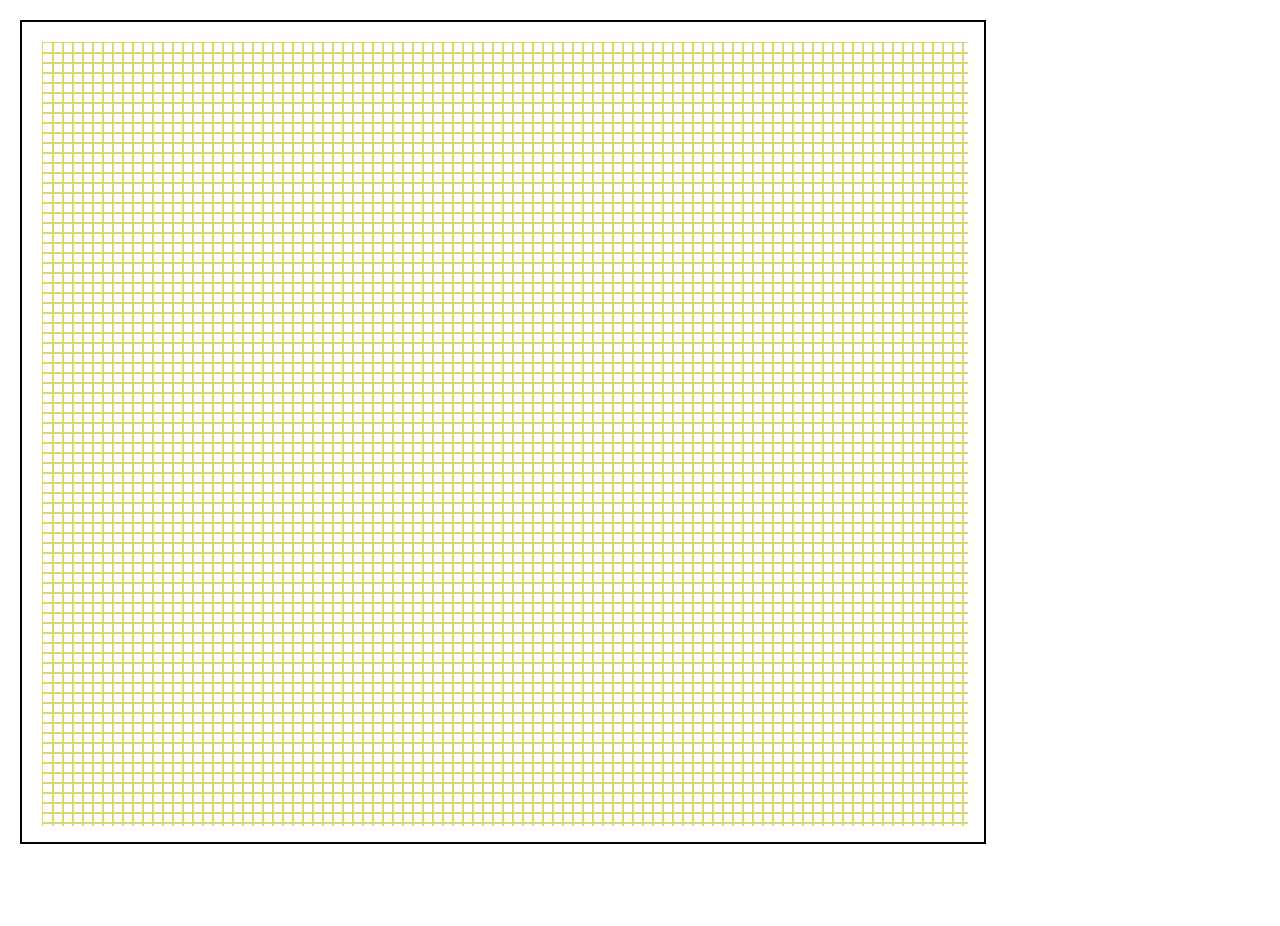
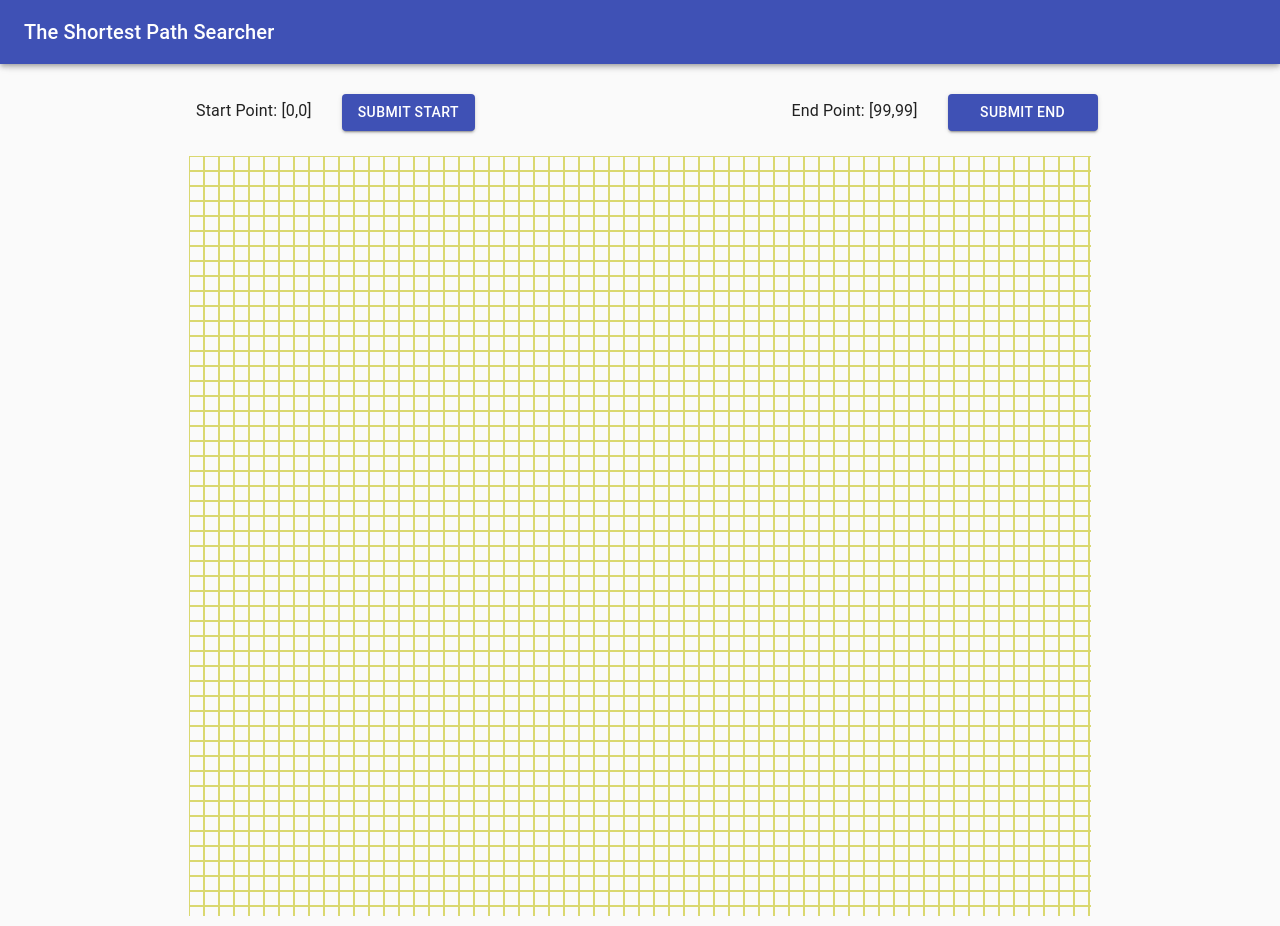
Before and after one commit to katrinDev/shortest-path, a React (Create React App) app: page / in a window 1280 px wide. Before the commit the page ends 864 px from the top, so only its background shows below. Built offline with nearby package versions, Linux system fonts and the light colour scheme.

Commit message:
add basic layout

```diff
--- a/package.json
+++ b/package.json
@@ -3,6 +3,9 @@
   "version": "0.1.0",
   "private": true,
   "dependencies": {
+    "@fontsource/roboto": "^5.0.8",
+    "@material-ui/core": "^4.12.4",
+    "@material-ui/icons": "^4.11.3",
     "@testing-library/jest-dom": "^5.14.1",
     "@testing-library/react": "^13.0.0",
     "@testing-library/user-event": "^13.2.1",
--- a/src/App.tsx
+++ b/src/App.tsx
@@ -2,6 +2,7 @@ import React from "react";
 import "./App.css";
 import executeAlgorithm from "./algorithm/algorithmTimeCounter";
 import MainGrid from "./components/mainGrid/MainGrid";
+import HideAppBar from "./components/appBar/HideAppBar";
 
 function App() {
   const myGrid = [
@@ -15,6 +16,10 @@ function App() {
 
   return (
     <div className="App">
+      <HideAppBar>
+        <></>
+      </HideAppBar>
+
       <MainGrid />
     </div>
   );
--- /dev/null
+++ b/src/components/appBar/HideAppBar.tsx
@@ -0,0 +1,40 @@
+import React from "react";
+import AppBar from "@material-ui/core/AppBar";
+import Toolbar from "@material-ui/core/Toolbar";
+import Typography from "@material-ui/core/Typography";
+import CssBaseline from "@material-ui/core/CssBaseline";
+import useScrollTrigger from "@material-ui/core/useScrollTrigger";
+import Slide from "@material-ui/core/Slide";
+
+interface Props {
+  children: React.ReactElement;
+}
+
+function HideOnScroll(props: Props) {
+  const { children } = props;
+  const trigger = useScrollTrigger();
+
+  return (
+    <Slide appear={false} direction="down" in={!trigger}>
+      {children}
+    </Slide>
+  );
+}
+
+export default function HideAppBar(props: Props) {
+  return (
+    <>
+      <React.Fragment>
+        <CssBaseline />
+        <HideOnScroll {...props}>
+          <AppBar>
+            <Toolbar>
+              <Typography variant="h6">The Shortest Path Searcher</Typography>
+            </Toolbar>
+          </AppBar>
+        </HideOnScroll>
+        <Toolbar />
+      </React.Fragment>
+    </>
+  );
+}
--- /dev/null
+++ b/src/components/buttonsHeader/ButtonsHeader.tsx
@@ -0,0 +1,51 @@
+import { Box, Grid, Button, Typography } from "@material-ui/core";
+import Position from "../../algorithm/basicClasses/positionClass";
+
+type ButtonsHeaderProps = {
+  startPoint: Position;
+  endPoint: Position;
+};
+
+export default function ButtonsHeader({
+  startPoint,
+  endPoint,
+}: ButtonsHeaderProps) {
+  return (
+    <Box style={{ margin: 15, marginTop: 30 }}>
+      <Grid container spacing={2}>
+        <Grid item xs={6}>
+          <Typography
+            variant="body1"
+            style={{
+              display: "inline-block",
+              marginRight: "30px",
+            }}
+          >
+            Start Point: {`[${startPoint.x},${startPoint.y}]`}
+          </Typography>
+          <Button variant="contained" color="primary">
+            Submit start
+          </Button>
+        </Grid>
+        <Grid item xs={6}>
+          <Typography
+            variant="body1"
+            style={{
+              display: "inline-block",
+              marginRight: "30px",
+            }}
+          >
+            End Point: {`[${endPoint.x},${endPoint.y}]`}
+          </Typography>
+          <Button
+            variant="contained"
+            color="primary"
+            style={{ minWidth: "150px" }}
+          >
+            Submit end
+          </Button>
+        </Grid>
+      </Grid>
+    </Box>
+  );
+}
--- a/src/components/mainGrid/MainGrid.css
+++ b/src/components/mainGrid/MainGrid.css
@@ -1,9 +1,7 @@
 .list {
-  margin: 20px;
-  padding: 20px;
+  padding: 10px;
   height: calc(100vh - 20px);
   width: 72vw;
-  border: 2px solid black;
 }
 
 .cell {
--- a/src/components/mainGrid/MainGrid.tsx
+++ b/src/components/mainGrid/MainGrid.tsx
@@ -2,6 +2,11 @@ import { Grid, AutoSizer } from "react-virtualized";
 import { useState } from "react";
 import "./MainGrid.css";
 import Position from "../../algorithm/basicClasses/positionClass";
+import Button from "@material-ui/core/Button";
+import { Box, Container, Typography } from "@material-ui/core";
+import { findByLabelText } from "@testing-library/react";
+import HideAppBar from "../appBar/HideAppBar";
+import ButtonsHeader from "../buttonsHeader/ButtonsHeader";
 
 interface RenderCellProps {
   columnIndex: number;
@@ -13,8 +18,8 @@ interface RenderCellProps {
 export default function MainGrid() {
   const columnCount = 100;
   const rowCount = 100;
-  const columnWidth = 10;
-  const rowHeight = 10;
+  const columnWidth = 15;
+  const rowHeight = 15;
 
   const grid = Array(rowCount)
     .fill(0)
@@ -23,7 +28,8 @@ export default function MainGrid() {
   const [cellsStyles, setCellsStyles] = useState<{
     [position: string]: React.CSSProperties;
   }>({});
-  const [startPoint, setStartPoint] = useState<Position>();
+  const [startPoint, setStartPoint] = useState<Position>(new Position(0, 0));
+  const [endPoint, setEndPoint] = useState<Position>(new Position(99, 99));
 
   const onCellClick = (
     rowIndex: number,
@@ -32,16 +38,36 @@ export default function MainGrid() {
   ) => {
     setStartPoint(new Position(rowIndex, columnIndex));
 
-    console.log(`Start Point: ${startPoint}`);
+    console.log({ startPoint });
+
     setCellsStyles(() => ({
       ...cellsStyles,
       [`${rowIndex}-${columnIndex}`]: { ...style, backgroundColor: "green" },
     }));
+
+    // setCellsStyles(() => {
+    //   const entries = Object.entries(cellsStyles);
+
+    //   const changedEntries = entries.map(([key, value]) => {
+    //     if (key === `${rowIndex}-${columnIndex}`) {
+    //       console.log(key);
+    //       return [key, { ...style, backgroundColor: "green" }];
+    //     } else {
+    //       if (value.backgroundColor) {
+    //         const { backgroundColor, ...rest } = value;
+    //         return [key, rest];
+    //       } else {
+    //         return [key, value];
+    //       }
+    //     }
+    //   });
+
+    //   return Object.fromEntries(changedEntries);
+    // });
   };
 
   function renderCell({ columnIndex, key, rowIndex, style }: RenderCellProps) {
     const cellStyle = cellsStyles[`${rowIndex}-${columnIndex}`] || style;
-    console.log({ style, cellStyle });
 
     return (
       <div
@@ -54,6 +80,10 @@ export default function MainGrid() {
   }
 
   return (
+    <>
+      <Container component="main">
+        <ButtonsHeader startPoint={startPoint} endPoint={endPoint} />
+        <Container style={{ display: "flex", justifyContent: "center" }}>
           <div className="list">
             <AutoSizer>
               {({ width, height }) => (
@@ -69,5 +99,8 @@ export default function MainGrid() {
               )}
             </AutoSizer>
           </div>
+        </Container>
+      </Container>
+    </>
   );
 }
```
Also changed, not shown: 1 other file (tests, documents, lock files or other folders). Lines whose indentation alone changed are shown as unchanged.
